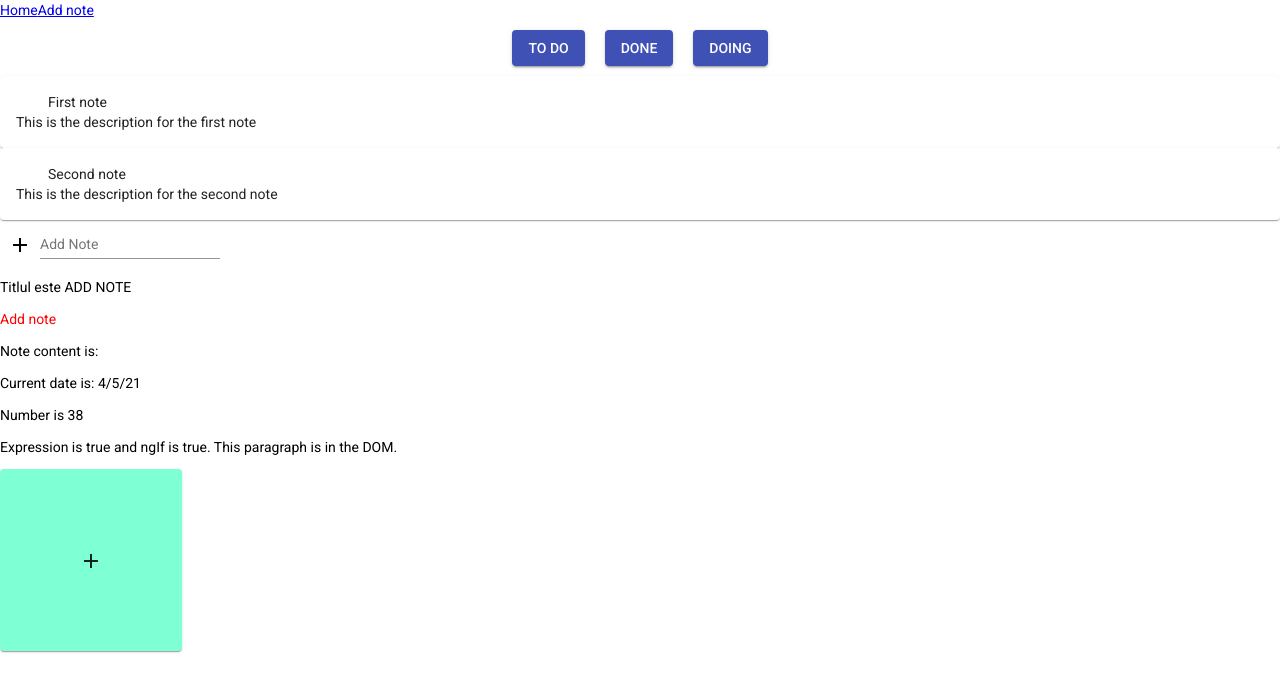
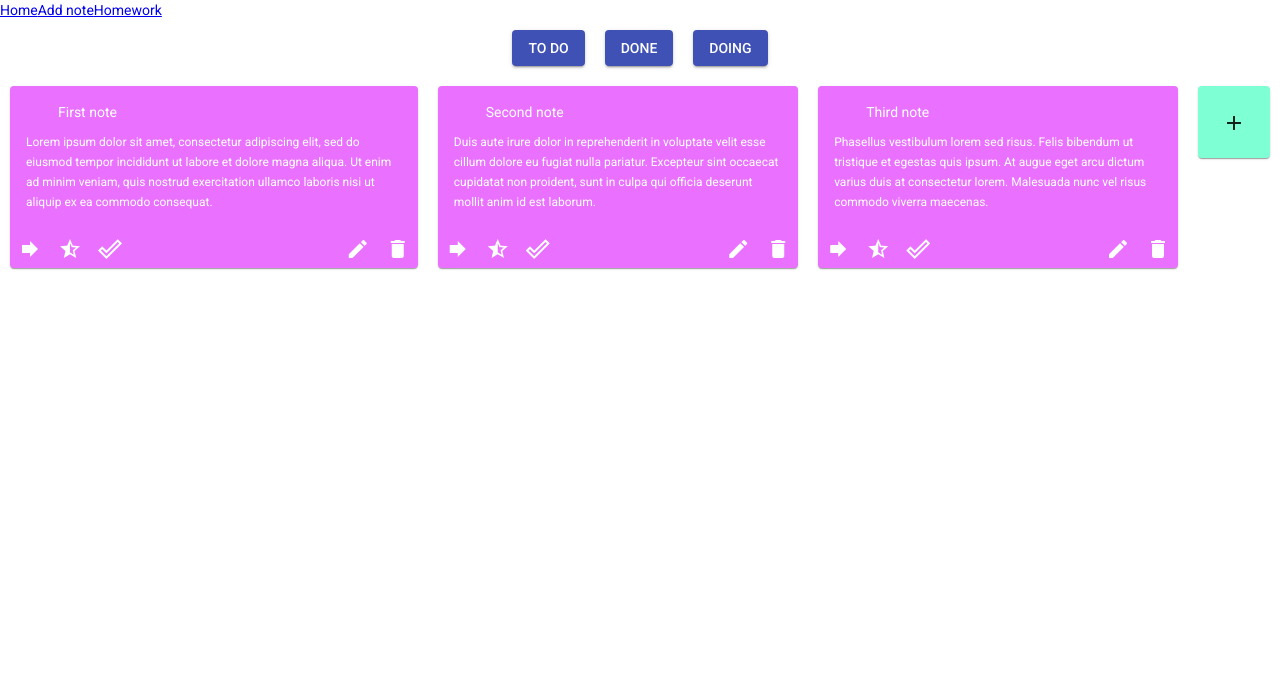
Before and after one commit to NeacsuAlex/Angular-Project, an Angular app: page /home in a window 1280 px wide. Shown: the top 692 px of the page. Built offline with nearby package versions, Linux system fonts and the light colour scheme.

Commit message:
Routed homework component with parameter. Stylized the list of notes.

```diff
--- a/src/app/app-routing.module.ts
+++ b/src/app/app-routing.module.ts
@@ -2,10 +2,12 @@ import { NgModule } from '@angular/core';
 import { RouterModule, Routes } from '@angular/router';
 import { AddNoteComponent } from './add-note/add-note.component';
 import { HomeComponent } from './home/home.component';
+import { HomeworkComponent } from './homework/homework.component';
 
 const routes: Routes = [
 {path:'home',component :HomeComponent, pathMatch:'full'},
 {path:'addNote',component:AddNoteComponent},
+{path:'homework/:id',component:HomeworkComponent},
 {path:'**', redirectTo:'home'}];
 
 @NgModule({
--- a/src/app/app.component.html
+++ b/src/app/app.component.html
@@ -1,3 +1,4 @@
 <a routerLink='' routerLinkActive='activeLink'>Home</a>
 <a routerLink='addNote' routerLinkActive='activeLink'>Add note</a>
+<a [routerLink]="['homework',id]" routerLinkActive='activeLink'>Homework</a>
 <router-outlet></router-outlet>
--- a/src/app/app.component.ts
+++ b/src/app/app.component.ts
@@ -7,4 +7,5 @@ import { Component } from '@angular/core';
 })
 export class AppComponent {
   title = 'notes-app';
+  id:number=1;
 }
--- a/src/app/home/home.component.html
+++ b/src/app/home/home.component.html
@@ -1,3 +1,5 @@
 <app-filter></app-filter>
+<div class="note-cards">
 <app-note></app-note>
 <app-tools></app-tools>
+</div>
--- a/src/app/home/home.component.scss
+++ b/src/app/home/home.component.scss
@@ -0,0 +1,3 @@
+.note-cards{
+    display: flex;
+}
--- a/src/app/homework/homework.component.html
+++ b/src/app/homework/homework.component.html
@@ -1,4 +1,4 @@
- <!-- Homework 1 -->
+<!-- Homework 1 -->
  <p>Homework 1</p>
  <button mat-icon-button (click)="setBackground()">
     <mat-icon>add_circle</mat-icon>
@@ -20,3 +20,7 @@
 <!--Directive Example-->
 <p appHighlightBold [appFontWeight]="'lighter'">Highlighted in default color and font-weight light</p>
 <p appHighlightBold [appHighlight]="'green'">Highlighted in green and font-weight defalut</p>
+
+<!--Homework 3-->
+<p>Homework 3</p>
+<p>Parameter id={{id}}</p>
--- a/src/app/homework/homework.component.ts
+++ b/src/app/homework/homework.component.ts
@@ -1,4 +1,5 @@
 import { Component, OnInit } from '@angular/core';
+import { ActivatedRoute, Router } from '@angular/router';
 
 @Component({
   selector: 'app-homework',
@@ -14,9 +15,18 @@ export class HomeworkComponent implements OnInit {
   backgroundColor: string = ""
   hyphenText:string="Hyphen"
 
-  constructor() { }
+  id:number;
+
+  constructor(
+    private _router:Router,
+    private _activatedRoute:ActivatedRoute
+  ) { }
 
   ngOnInit(): void {
+    this._activatedRoute.params.subscribe(parameter=>{
+      this.id=parameter.id
+      console.log(parameter)
+    })
   }
 
   setBackground() {
--- a/src/app/note/note.component.html
+++ b/src/app/note/note.component.html
@@ -1,9 +1,23 @@
-<mat-card *ngFor="let note of notes">
+<div class="note-form">
+<mat-card class="mat-card-form" *ngFor="let note of notes">
     <mat-card-header>
         {{note.title}}
     </mat-card-header>
     <mat-card-content>
         {{note.description}}
     </mat-card-content>
-
+    <mat-card-footer>
+        <div class="note-buttons">
+            <div class="note-type-button">
+                <button mat-icon-button><mat-icon> forward </mat-icon></button>
+                <button mat-icon-button><mat-icon>star_half</mat-icon></button>
+                <button mat-icon-button><mat-icon>done_outline</mat-icon></button>
+            </div>
+            <div class="note-edit-button">
+                <button mat-icon-button><mat-icon>edit</mat-icon></button>
+                <button mat-icon-button><mat-icon> delete </mat-icon></button>
+            </div>
+        </div>
+    </mat-card-footer>
 </mat-card>
+</div>
--- a/src/app/note/note.component.scss
+++ b/src/app/note/note.component.scss
@@ -0,0 +1,32 @@
+.note-form {
+    display: flex;
+    flex-direction: row;
+    .mat-card-form{
+        margin:10px;
+    }
+}
+
+.mat-card-header{
+   margin-left: 0;
+   flex-shrink: 0;
+   margin-bottom: 10px;
+}
+
+.mat-card-content{
+    font-size: 12px;
+    flex-grow: 1;
+    overflow: auto;
+}
+
+.mat-card{
+    flex-direction: column;
+    background: #ea71ff;
+    color: white;
+}
+
+.mat-card-footer{
+    .note-buttons{
+        display: flex;
+        justify-content: space-between;
+    }
+}
--- a/src/app/note/note.component.ts
+++ b/src/app/note/note.component.ts
@@ -11,12 +11,17 @@ export class NoteComponent implements OnInit {
     {
       id: "Id1",
       title: "First note",
-      description: "This is the description for the first note"
+      description: "Lorem ipsum dolor sit amet, consectetur adipiscing elit, sed do eiusmod tempor incididunt ut labore et dolore magna aliqua. Ut enim ad minim veniam, quis nostrud exercitation ullamco laboris nisi ut aliquip ex ea commodo consequat."
     },
     {
       id: "Id2",
       title: "Second note",
-      description: "This is the description for the second note"
+      description: "Duis aute irure dolor in reprehenderit in voluptate velit esse cillum dolore eu fugiat nulla pariatur. Excepteur sint occaecat cupidatat non proident, sunt in culpa qui officia deserunt mollit anim id est laborum."
+    },
+    {
+      id: "Id3",
+      title: "Third note",
+      description: "Phasellus vestibulum lorem sed risus. Felis bibendum ut tristique et egestas quis ipsum. At augue eget arcu dictum varius duis at consectetur lorem. Malesuada nunc vel risus commodo viverra maecenas."
     }
   ];
 
@@ -28,6 +33,6 @@ export class NoteComponent implements OnInit {
 
 export interface Note {
 	id: string;
-title: string;
+  title: string;
  	description: string;
 }
--- a/src/app/tools/tools.component.html
+++ b/src/app/tools/tools.component.html
@@ -1,12 +1,11 @@
+<!--
 
-<!-- Workshop 4 -->
 <button mat-icon-button (click)="setTitle()">
     <mat-icon>add</mat-icon>
 </button>
 <mat-form-field>
     <input [(ngModel)]="noteContent" matInput placeholder="Add Note">
 
-<!-- Workshop 5 -->
 </mat-form-field>
 <p>Titlul este {{title|uppercase}}</p>
 <p [style.color]=titleColor>{{title}}</p>
@@ -22,7 +21,9 @@
     Expression is true and ngIf is true.
     This paragraph is in the DOM.
   </p>
-
+ -->
+<div class="add-note">
 <mat-card class="add-note-card">
 <button mat-icon-button><mat-icon>add</mat-icon></button>
 </mat-card>
+</div>
--- a/src/app/tools/tools.component.scss
+++ b/src/app/tools/tools.component.scss
@@ -1,9 +1,7 @@
-.add-note-card {
-    max-width: 150px;
-          min-height: 150px;
-          flex: 1;
-          display: flex;
-          justify-content: center;
-          align-items: center;
-          background-color: aquamarine;
-    }
+.add-note{
+      display: flex;
+      margin: 10px;
+      .add-note-card {
+            background-color: aquamarine;
+      }
+}
```
